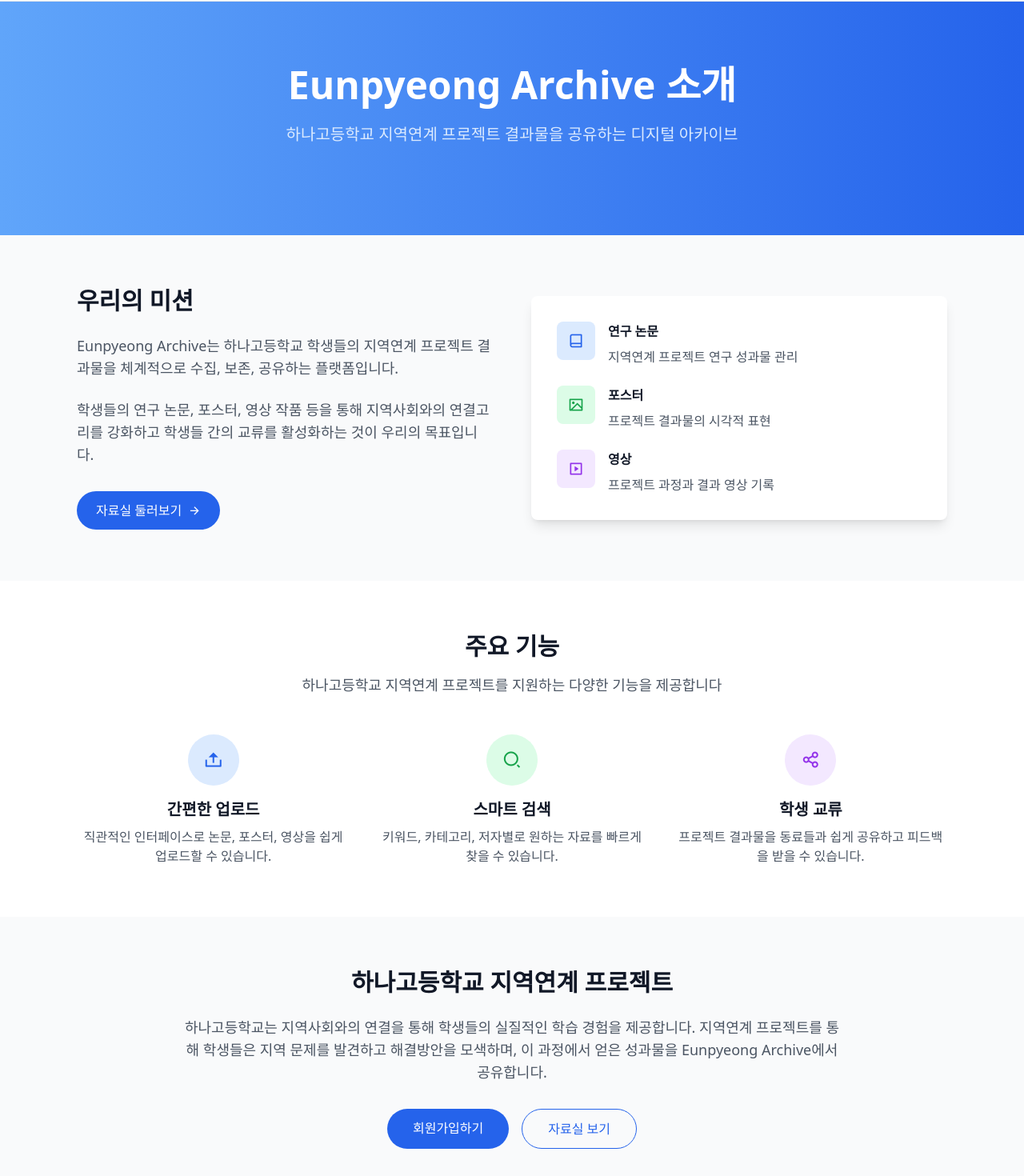
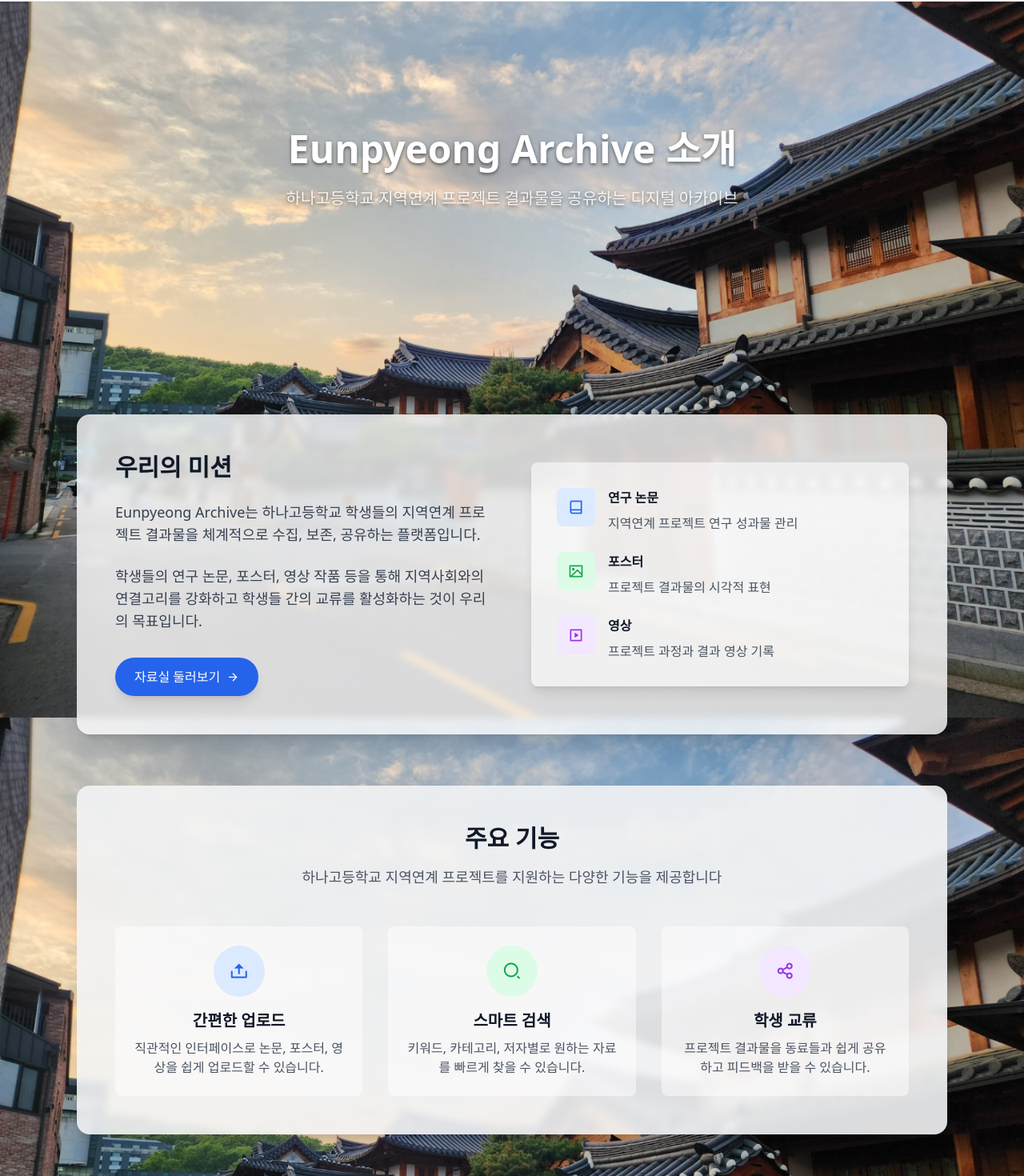
Before and after one commit to has-eunpyeong-archive/eunpyeong-archive, a Next.js app: page /introduction in a window 1280 px wide. Shown: the part 63-1533 px from the top of the page at 80% size. Built offline with nearby package versions, Linux system fonts and the light colour scheme.

Commit message:
UI 개선

```diff
--- a/app/introduction/page.tsx
+++ b/app/introduction/page.tsx
@@ -1,50 +1,55 @@
-
 'use client';
 import Header from '../../components/Header';
 import Link from 'next/link';
 
 export default function Introduction() {
   return (
-    <div className="min-h-screen bg-gray-50">
+    <div className="min-h-screen bg-[url('/img/hanok.jpg')] bg-cover bg-center bg-fixed">
+      <div className="bg-white/80 backdrop-blur-sm sticky top-0 z-50">
         <Header />
+      </div>
 
       {/* Hero Section */}
-      <div className="bg-gradient-to-r from-blue-400 to-blue-600 py-20">
-        <div className="max-w-4xl mx-auto px-4 sm:px-6 lg:px-8 text-center">
-          <h1 className="text-4xl lg:text-5xl font-bold text-white mb-6">
+      <div className="py-40 text-center">
+        <div className="max-w-4xl mx-auto px-4 sm:px-6 lg:px-8">
+          <h1 className="text-4xl lg:text-5xl font-bold text-white mb-6 [text-shadow:0_2px_4px_rgba(0,0,0,0.5)]">
             Eunpyeong Archive 소개
           </h1>
-          <p className="text-xl text-blue-100 mb-8">
+          <p className="text-xl text-white/90 mb-8 [text-shadow:0_2px_4px_rgba(0,0,0,0.5)]">
             하나고등학교 지역연계 프로젝트 결과물을 공유하는 디지털 아카이브
           </p>
         </div>
       </div>
 
+      {/* Wrapper for content sections */}
+      <div className="space-y-16 py-16">
+
         {/* Mission Section */}
-      <div className="max-w-6xl mx-auto px-4 sm:px-6 lg:px-8 py-16">
-        <div className="grid grid-cols-1 lg:grid-cols-2 gap-12 items-center">
+        <div className="max-w-6xl mx-auto px-4 sm:px-6 lg:px-8">
+          <div className="bg-white/80 backdrop-blur-sm rounded-2xl shadow-xl overflow-hidden">
+            <div className="grid grid-cols-1 lg:grid-cols-2 gap-12 items-center p-8 lg:p-12">
               <div>
                 <h2 className="text-3xl font-bold text-gray-900 mb-6">우리의 미션</h2>
-            <p className="text-lg text-gray-600 mb-6">
+                <p className="text-lg text-gray-700 mb-6">
                   Eunpyeong Archive는 하나고등학교 학생들의 지역연계 프로젝트 결과물을
                   체계적으로 수집, 보존, 공유하는 플랫폼입니다.
                 </p>
-            <p className="text-lg text-gray-600 mb-8">
+                <p className="text-lg text-gray-700 mb-8">
                   학생들의 연구 논문, 포스터, 영상 작품 등을 통해 지역사회와의 연결고리를
                   강화하고 학생들 간의 교류를 활성화하는 것이 우리의 목표입니다.
                 </p>
                 <Link
                   href="/archive"
-              className="inline-flex items-center bg-blue-600 text-white px-6 py-3 rounded-full hover:bg-blue-700 transition-colors whitespace-nowrap cursor-pointer"
+                  className="inline-flex items-center bg-blue-600 text-white px-6 py-3 rounded-full hover:bg-blue-700 transition-transform hover:scale-105 shadow-lg whitespace-nowrap cursor-pointer"
                 >
                   자료실 둘러보기
                   <i className="ri-arrow-right-line ml-2"></i>
                 </Link>
               </div>
-          <div className="bg-white rounded-lg shadow-lg p-8">
+              <div className="bg-white/60 rounded-lg shadow-lg p-8">
                 <div className="space-y-6">
                   <div className="flex items-start">
-                <div className="w-12 h-12 bg-blue-100 rounded-lg flex items-center justify-center mr-4">
+                    <div className="w-12 h-12 bg-blue-100 rounded-lg flex items-center justify-center mr-4 shrink-0">
                       <i className="ri-book-line text-blue-600 text-xl"></i>
                     </div>
                     <div>
@@ -53,7 +58,7 @@ export default function Introduction() {
                     </div>
                   </div>
                   <div className="flex items-start">
-                <div className="w-12 h-12 bg-green-100 rounded-lg flex items-center justify-center mr-4">
+                    <div className="w-12 h-12 bg-green-100 rounded-lg flex items-center justify-center mr-4 shrink-0">
                       <i className="ri-image-line text-green-600 text-xl"></i>
                     </div>
                     <div>
@@ -62,7 +67,7 @@ export default function Introduction() {
                     </div>
                   </div>
                   <div className="flex items-start">
-                <div className="w-12 h-12 bg-purple-100 rounded-lg flex items-center justify-center mr-4">
+                    <div className="w-12 h-12 bg-purple-100 rounded-lg flex items-center justify-center mr-4 shrink-0">
                       <i className="ri-video-line text-purple-600 text-xl"></i>
                     </div>
                     <div>
@@ -74,10 +79,11 @@ export default function Introduction() {
               </div>
             </div>
           </div>
+        </div>
 
         {/* Features Section */}
-      <div className="bg-white py-16">
         <div className="max-w-6xl mx-auto px-4 sm:px-6 lg:px-8">
+            <div className="bg-gray-100/90 backdrop-blur-sm rounded-2xl shadow-xl p-8 lg:p-12">
                 <div className="text-center mb-12">
                     <h2 className="text-3xl font-bold text-gray-900 mb-4">주요 기능</h2>
                     <p className="text-lg text-gray-600">
@@ -86,7 +92,7 @@ export default function Introduction() {
                 </div>
 
                 <div className="grid grid-cols-1 md:grid-cols-3 gap-8">
-            <div className="text-center">
+                    <div className="text-center p-6 bg-white/50 rounded-lg">
                     <div className="w-16 h-16 bg-blue-100 rounded-full flex items-center justify-center mx-auto mb-4">
                         <i className="ri-upload-2-line text-blue-600 text-2xl"></i>
                     </div>
@@ -96,7 +102,7 @@ export default function Introduction() {
                     </p>
                     </div>
 
-            <div className="text-center">
+                    <div className="text-center p-6 bg-white/50 rounded-lg">
                     <div className="w-16 h-16 bg-green-100 rounded-full flex items-center justify-center mx-auto mb-4">
                         <i className="ri-search-2-line text-green-600 text-2xl"></i>
                     </div>
@@ -106,7 +112,7 @@ export default function Introduction() {
                     </p>
                     </div>
 
-            <div className="text-center">
+                    <div className="text-center p-6 bg-white/50 rounded-lg">
                     <div className="w-16 h-16 bg-purple-100 rounded-full flex items-center justify-center mx-auto mb-4">
                         <i className="ri-share-line text-purple-600 text-2xl"></i>
                     </div>
@@ -120,8 +126,8 @@ export default function Introduction() {
         </div>
 
         {/* About School Section */}
-      <div className="bg-gray-50 py-16">
-        <div className="max-w-4xl mx-auto px-4 sm:px-6 lg:px-8 text-center">
+        <div className="max-w-4xl mx-auto px-4 sm:px-6 lg:px-8">
+          <div className="bg-white/80 backdrop-blur-sm rounded-2xl shadow-xl text-center p-8 lg:p-12">
             <h2 className="text-3xl font-bold text-gray-900 mb-6">하나고등학교 지역연계 프로젝트</h2>
             <p className="text-lg text-gray-600 mb-8">
               하나고등학교는 지역사회와의 연결을 통해 학생들의 실질적인 학습 경험을 제공합니다.
@@ -131,23 +137,24 @@ export default function Introduction() {
             <div className="flex flex-col sm:flex-row gap-4 justify-center">
               <Link
                 href="/register"
-              className="bg-blue-600 text-white px-8 py-3 rounded-full hover:bg-blue-700 transition-colors whitespace-nowrap cursor-pointer"
+                className="bg-blue-600 text-white px-8 py-3 rounded-full hover:bg-blue-700 transition-transform hover:scale-105 shadow-lg whitespace-nowrap cursor-pointer"
               >
                 회원가입하기
               </Link>
               <Link
                 href="/archive"
-              className="border border-blue-600 text-blue-600 px-8 py-3 rounded-full hover:bg-blue-50 transition-colors whitespace-nowrap cursor-pointer"
+                className="border border-blue-600 text-blue-600 bg-white/50 px-8 py-3 rounded-full hover:bg-blue-50 transition-transform hover:scale-105 whitespace-nowrap cursor-pointer"
               >
                 자료실 보기
               </Link>
             </div>
           </div>
         </div>
+      </div>
 
       {/* Footer */}
-      <footer className="bg-gray-900 text-white py-12">
-        <div className="max-w-6xl mx-auto px-4 sm:px-6 lg:px-8">
+      <footer className="bg-gray-900/90 backdrop-blur-sm text-white mt-16">
+        <div className="max-w-6xl mx-auto px-4 sm:px-6 lg:px-8 py-12">
           <div className="grid grid-cols-1 md:grid-cols-4 gap-8">
             <div className="col-span-2">
               <div className="flex items-center mb-4">
```
Also changed, not shown: public/img/hanok.jpg (added). Lines whose indentation alone changed are shown as unchanged.
